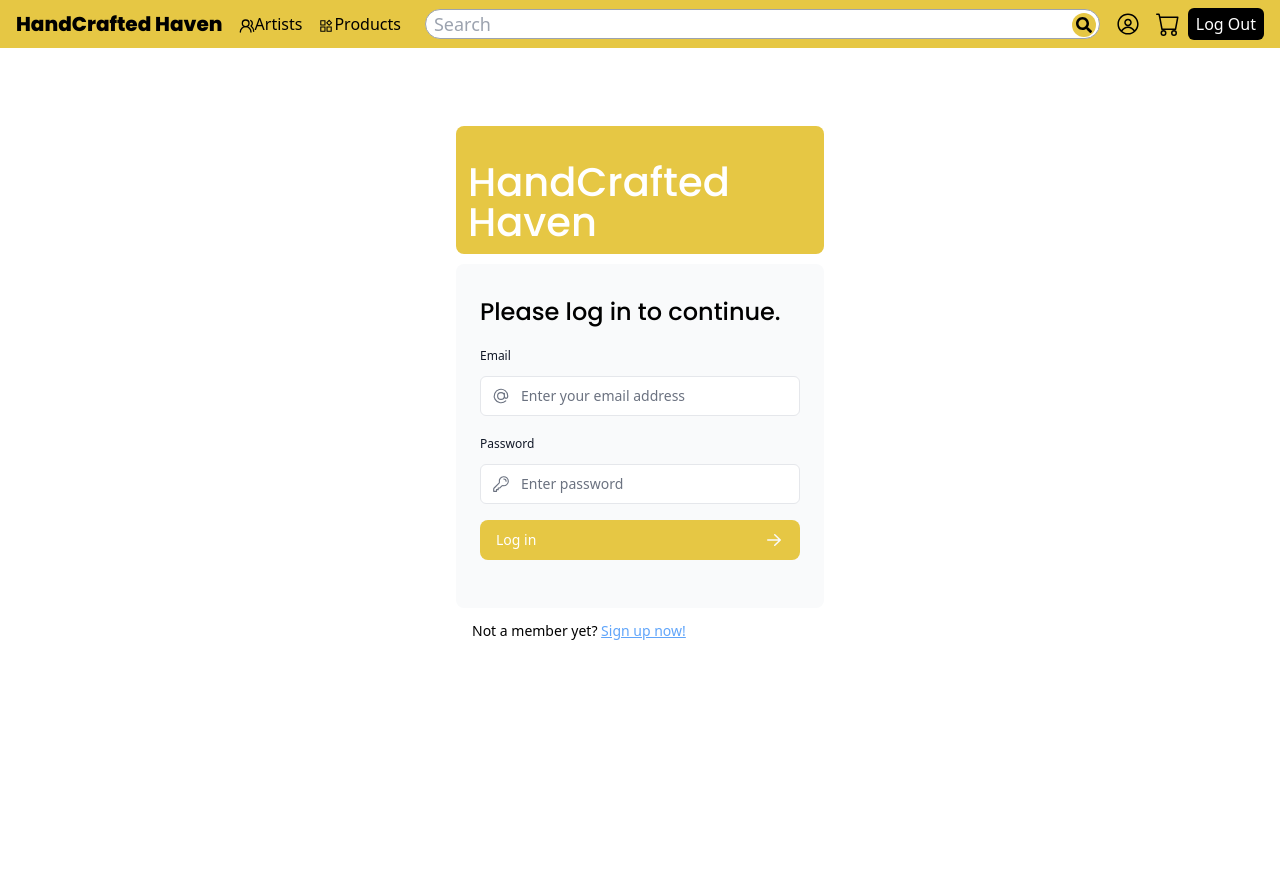
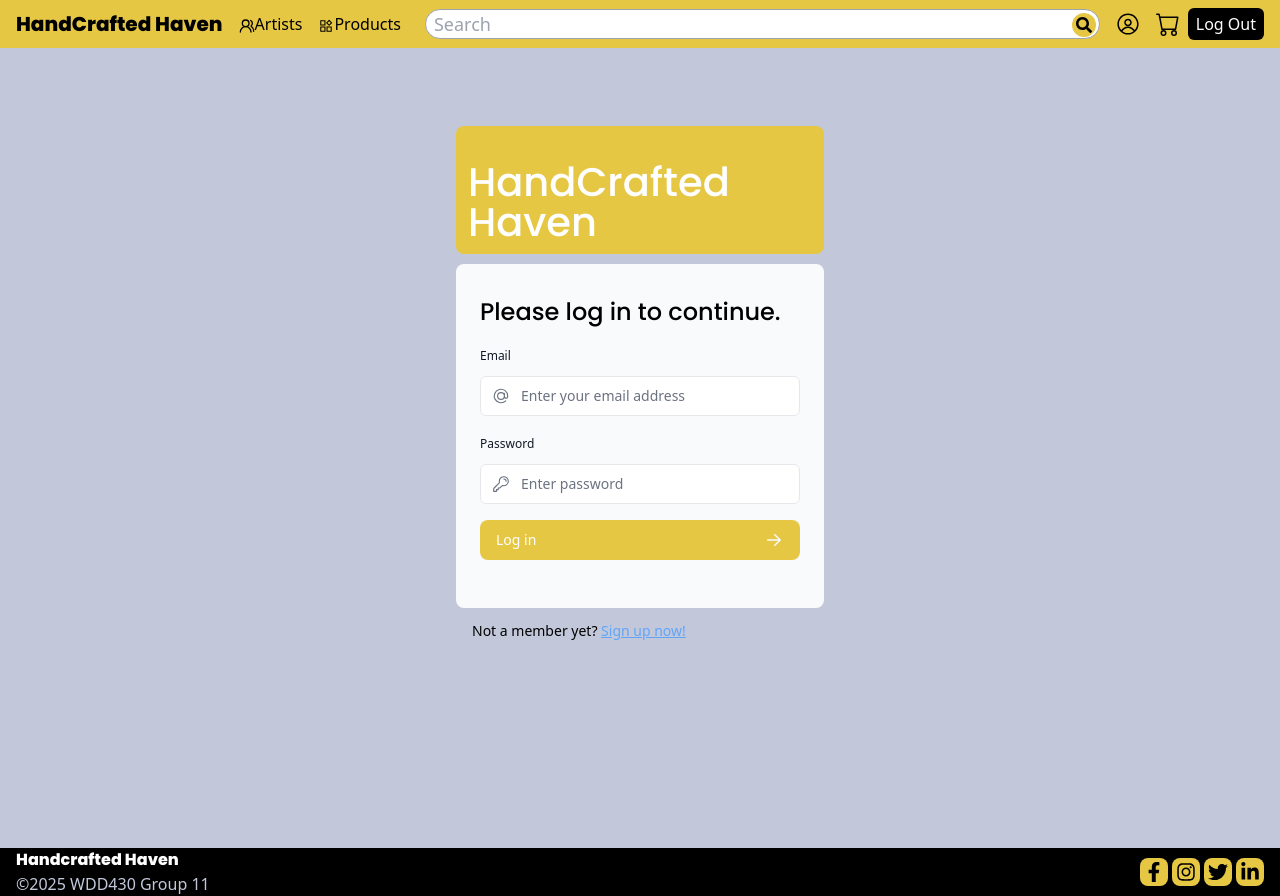
Before and after one commit to gyanqui/Handcrafted-Haven, a Next.js app: page /home/login in a window 1280 px wide. Before the commit the page ends 848 px from the top, so only its background shows below. Built offline with nearby package versions, Linux system fonts and the light colour scheme.

Commit message:
feat: footer

```diff
--- a/src/app/home/layout.tsx
+++ b/src/app/home/layout.tsx
@@ -1,14 +1,18 @@
 import React from "react";
 import TopNav from "../ui/home/TopNav";
+import Footer from "../ui/home/Footer";
 export const experimental_ppr = true;
 
 export default function Layout({ children }: { children: React.ReactNode }) {
   return (
-    <div className="flex flex-col w-full">
+    <div className="flex flex-col w-full min-h-screen">
       <div>
         <TopNav />
       </div>
-      <div>{children}</div>
+      <div className="flex-grow bg-custom-grey">{children}</div>
+      <div>
+        <Footer />
+      </div>
     </div>
   );
 }
--- /dev/null
+++ b/src/app/ui/home/Footer.tsx
@@ -0,0 +1,21 @@
+import Link from "next/link";
+import { poppins } from "../font";
+import { FaFacebookF, FaInstagram, FaTwitter, FaLinkedinIn } from 'react-icons/fa';
+
+export default function Footer() {
+    const thisYear = new Date().getFullYear();
+    return (
+        <div className="bg-black text-white flex flex-row items-center justify-between px-4 h-12">
+            <div>
+                <p className={`${poppins.className} font-extrabold`}>Handcrafted Haven</p>
+                <p className="text-custom-grey">&copy;{thisYear} WDD430 Group 11</p>
+            </div>
+            <div className="flex flex-row flex-wrap gap-1">
+                <Link href="https://facebook.com" target="_blank" className="bg-custom-yellow p-1 rounded-lg"><FaFacebookF className=" text-black text-xl"/></Link>
+                <Link href="https://instagram.com" target="_blank" className="bg-custom-yellow p-1 rounded-lg"><FaInstagram className=" text-black text-xl"/></Link>
+                <Link href="https://twitter.com" target="_blank" className="bg-custom-yellow p-1 rounded-lg"><FaTwitter className=" text-black text-xl"/></Link>
+                <Link href="https://linkedin.com" target="_blank" className="bg-custom-yellow p-1 rounded-lg"><FaLinkedinIn className=" text-black text-xl"/></Link>
+            </div>
+        </div>
+    )
+}
```
